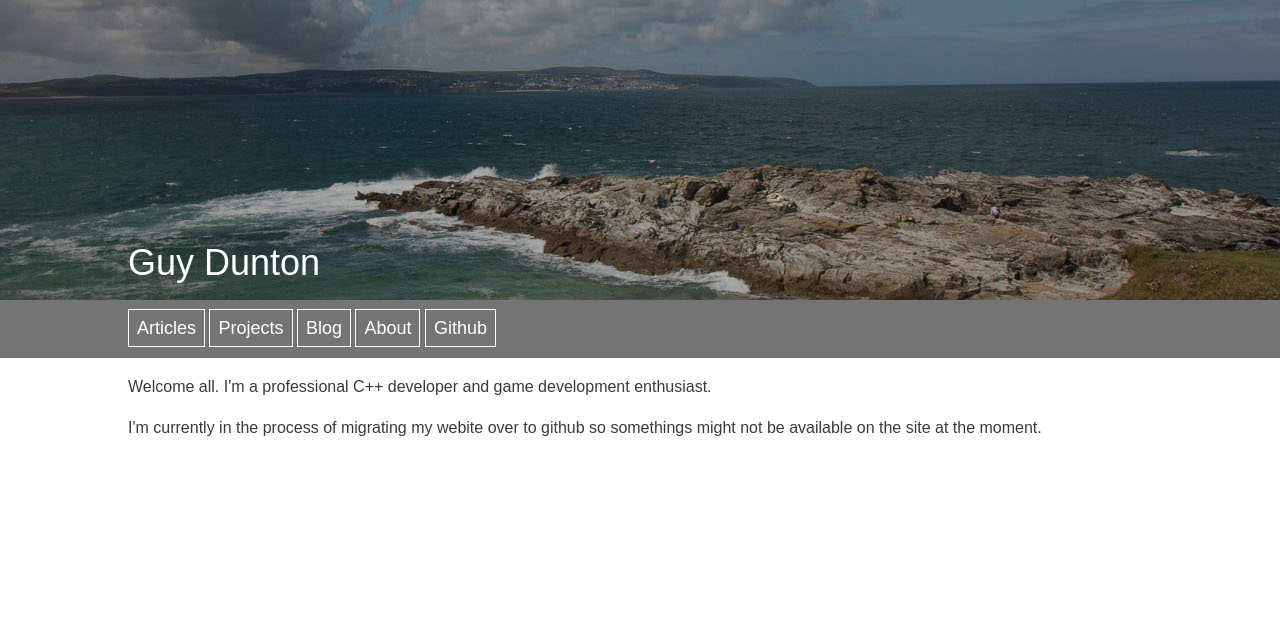
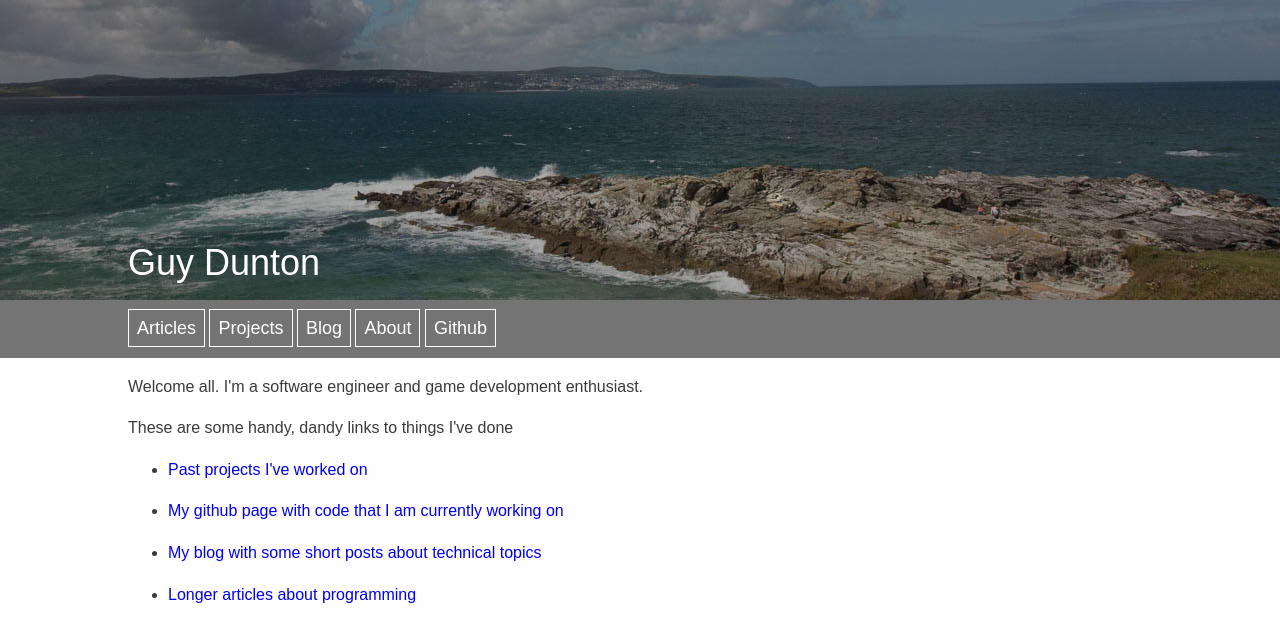
Before and after one commit to guydunton/guydunton.github.io, a Jekyll site: the page built from index.html, in a window 1280 px wide. Shown: the top 642 px of the page. Built offline with Jekyll 4.4.1, drawn with Linux system fonts in a browser that asks for light colours.

Commit message:
Migrate projects pages over from old site. Order projects manually. Add better front page. Fix future blog post. No time travel on this site!

```diff
--- a/index.html
+++ b/index.html
@@ -2,6 +2,21 @@
 layout: default
 title: Guy Dunton's Homepage
 ---
-<p>Welcome all. I'm a professional C++ developer and game development enthusiast. </p>
-<p>I'm currently in the process of migrating my webite over to github so somethings might not be available on the site
-    at the moment.</p>
+<p>Welcome all. I'm a software engineer and game development enthusiast.</p>
+
+<p>These are some handy, dandy links to things I've done</p>
+
+<ul>
+    <li>
+        <p><a href="/projects">Past projects I've worked on</a></p>
+    </li>
+    <li>
+        <p><a href="https://github.com/gdunton">My github page with code that I am currently working on</a></p>
+    </li>
+    <li>
+        <p><a href="/blog">My blog with some short posts about technical topics</a></p>
+    </li>
+    <li>
+        <p><a href="/articles">Longer articles about programming</a></p>
+    </li>
+</ul>
--- a/projects.html
+++ b/projects.html
@@ -5,7 +5,8 @@
 <section>
     <h2>Things I've done</h2>
 
-    {% for project in site.projects %}
+    {% assign sorted_pages = site.projects | sort:"order" %}
+    {% for project in sorted_pages %}
         <hr>
         <h3>{{ project.title }}</h3>
         <p>
```
Also changed, not shown: _projects/asteroids-redux.md (+1 -0 lines), _projects/cubix.md (added, +19 -0 lines), _projects/elm-sprite-editor.md (+1 -0 lines), _projects/gpu-based-particle-collision.md (added, +17 -0 lines), _projects/hybrid-sky.md (added, +22 -0 lines), _posts/2018-07-11-rust-and-cpp-thoughts.md (renamed from _posts/2018-11-07-rust-and-cpp-thoughts.md).
